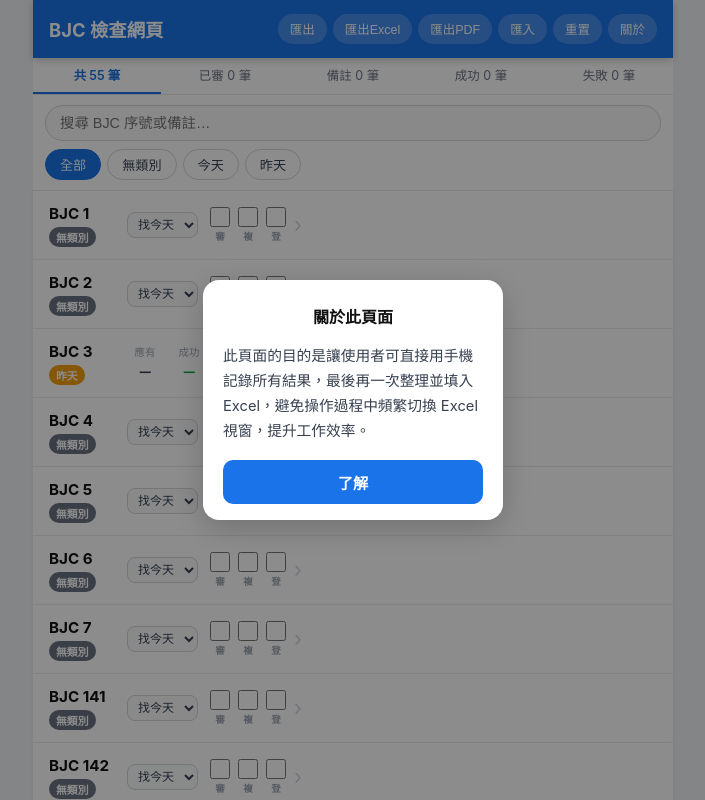
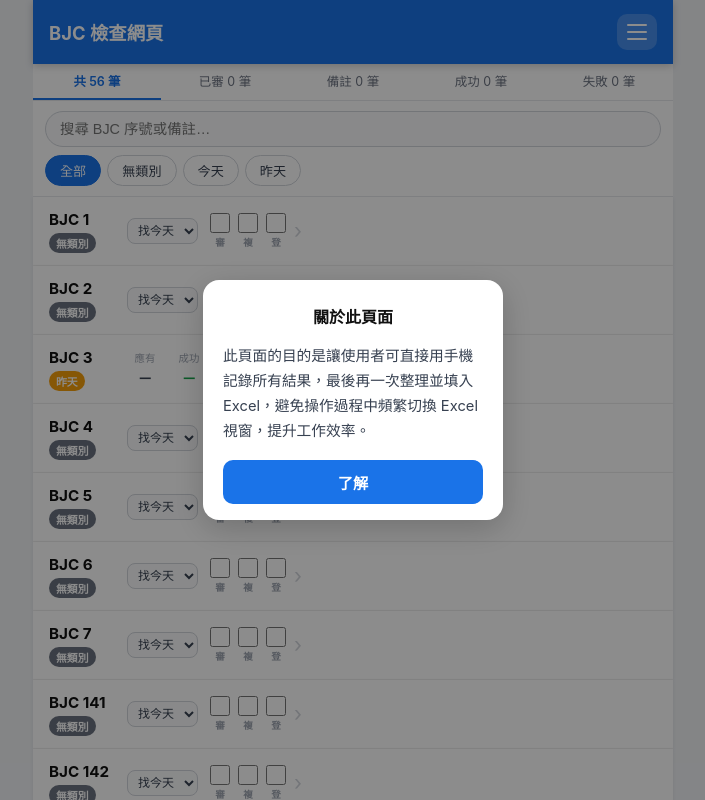
Before and after one commit to yozuwork/bjc-checklist, a React (Create React App) app: page / in a window 1280 px wide. Shown: the top 800 px of the page, without its empty margins (287-992 px from the left). Built offline with nearby package versions, Linux system fonts and the light colour scheme.

Commit message:
feat:修正改版

```diff
--- a/src/App.css
+++ b/src/App.css
@@ -24,6 +24,7 @@
   display: flex;
   gap: 6px;
   align-items: center;
+  position: relative;
 }
 .reset-btn {
   background: rgba(255,255,255,.2);
@@ -37,6 +38,75 @@
 }
 .reset-btn:active { opacity: .7; }
 .import-btn { display: inline-flex; align-items: center; }
+
+/* ── Hamburger menu ── */
+.menu-toggle {
+  width: 40px;
+  height: 36px;
+  border: none;
+  background: rgba(255,255,255,.2);
+  border-radius: 10px;
+  display: flex;
+  flex-direction: column;
+  align-items: center;
+  justify-content: center;
+  gap: 5px;
+  cursor: pointer;
+  flex-shrink: 0;
+}
+.menu-toggle span {
+  display: block;
+  width: 20px;
+  height: 2px;
+  background: #fff;
+  border-radius: 2px;
+  transition: transform .18s, opacity .18s;
+}
+.menu-toggle.open span:nth-child(1) {
+  transform: translateY(7px) rotate(45deg);
+}
+.menu-toggle.open span:nth-child(2) { opacity: 0; }
+.menu-toggle.open span:nth-child(3) {
+  transform: translateY(-7px) rotate(-45deg);
+}
+.menu-backdrop {
+  position: fixed;
+  inset: 0;
+  z-index: 20;
+  background: transparent;
+}
+.menu-dropdown {
+  position: absolute;
+  top: calc(100% + 8px);
+  right: 0;
+  z-index: 21;
+  background: #fff;
+  border-radius: 12px;
+  box-shadow: 0 8px 24px rgba(0,0,0,.2);
+  display: flex;
+  flex-direction: column;
+  min-width: 160px;
+  padding: 6px;
+  gap: 2px;
+  animation: menuIn .15s ease-out;
+}
+@keyframes menuIn {
+  from { opacity: 0; transform: translateY(-6px); }
+  to   { opacity: 1; transform: translateY(0); }
+}
+.menu-item {
+  background: none;
+  border: none;
+  color: #111;
+  text-align: left;
+  padding: 10px 12px;
+  border-radius: 8px;
+  font-size: .9rem;
+  cursor: pointer;
+  white-space: nowrap;
+}
+.menu-item:active { background: #f3f4f6; }
+.import-item { display: flex; align-items: center; }
 
 /* ── Stats ── */
 .stats-bar {
--- a/src/App.jsx
+++ b/src/App.jsx
@@ -24,7 +24,17 @@ const STORAGE_KEY = "bjc-checklist-v1";
 function loadData() {
   try {
     const saved = localStorage.getItem(STORAGE_KEY);
-    if (saved) return JSON.parse(saved);
+    if (saved) {
+      const parsed = JSON.parse(saved);
+      const savedIds = new Set(parsed.map((r) => r.id));
+      const missing = initialData.filter((r) => !savedIds.has(r.id));
+      if (missing.length) {
+        const merged = [...parsed, ...missing];
+        localStorage.setItem(STORAGE_KEY, JSON.stringify(merged));
+        return merged;
+      }
+      return parsed;
+    }
   } catch {}
   return initialData;
 }
@@ -320,6 +330,7 @@ export default function App() {
   const [showWelcome, setShowWelcome] = useState(true);
   const [statsFilter, setStatsFilter] = useState(null);
   const [findFilter, setFindFilter] = useState("找全部");
+  const [menuOpen, setMenuOpen] = useState(false);
 
   const handleToggle = (id, field) => {
     const updated = rows.map((r) =>
@@ -516,37 +527,86 @@ export default function App() {
       <header className="header">
         <h1>BJC 檢查網頁</h1>
         <div className="header-actions">
+          <button
+            className={`menu-toggle ${menuOpen ? "open" : ""}`}
+            aria-label="選單"
+            onClick={() => setMenuOpen((v) => !v)}
+          >
+            <span></span>
+            <span></span>
+            <span></span>
+          </button>
+          {menuOpen && (
+            <>
+              <div
+                className="menu-backdrop"
+                onClick={() => setMenuOpen(false)}
+              />
+              <div className="menu-dropdown">
                 {page === "list" && (
                   <>
-              <button className="reset-btn" onClick={handleExport}>
+                    <button
+                      className="menu-item"
+                      onClick={() => {
+                        handleExport();
+                        setMenuOpen(false);
+                      }}
+                    >
                       匯出
                     </button>
-              <button className="reset-btn" onClick={handleExportExcel}>
+                    <button
+                      className="menu-item"
+                      onClick={() => {
+                        handleExportExcel();
+                        setMenuOpen(false);
+                      }}
+                    >
                       匯出Excel
                     </button>
-              <button className="reset-btn" onClick={handleExportPDF}>
+                    <button
+                      className="menu-item"
+                      onClick={() => {
+                        handleExportPDF();
+                        setMenuOpen(false);
+                      }}
+                    >
                       匯出PDF
                     </button>
-              <label className="reset-btn import-btn">
+                    <label className="menu-item import-item">
                       匯入
                       <input
                         type="file"
                         accept=".json"
                         style={{ display: "none" }}
-                  onChange={handleImport}
+                        onChange={(e) => {
+                          handleImport(e);
+                          setMenuOpen(false);
+                        }}
                       />
                     </label>
-              <button className="reset-btn" onClick={handleReset}>
+                    <button
+                      className="menu-item"
+                      onClick={() => {
+                        handleReset();
+                        setMenuOpen(false);
+                      }}
+                    >
                       重置
                     </button>
                   </>
                 )}
                 <button
-            className="reset-btn"
-            onClick={() => setPage(page === "about" ? "list" : "about")}
+                  className="menu-item"
+                  onClick={() => {
+                    setPage(page === "about" ? "list" : "about");
+                    setMenuOpen(false);
+                  }}
                 >
                   {page === "about" ? "返回" : "關於"}
                 </button>
+              </div>
+            </>
+          )}
         </div>
       </header>
 
--- a/src/data.js
+++ b/src/data.js
@@ -54,6 +54,7 @@ export const initialData = [
   { id: 53, bjc: 56, 應有: null, 成功: null, 失敗: null, 類別: "昨天" },
   { id: 54, bjc: 57, 應有: null, 成功: null, 失敗: null, 類別: "昨天" },
   { id: 55, bjc: 62, 應有: null, 成功: null, 失敗: null, 類別: "昨天" },
+  { id: 56, bjc: 76, 應有: null, 成功: null, 失敗: null, 類別: "今天" },
 ];
 
 export const CATEGORIES = ["無類別", "今天", "昨天"];
```
Lines whose indentation alone changed are shown as unchanged.
